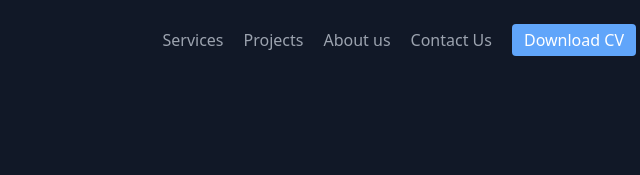
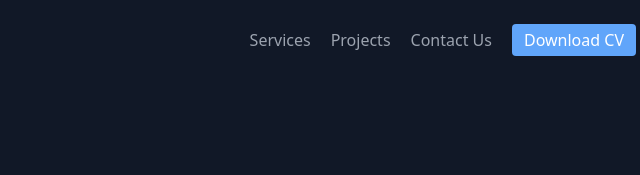
Before and after one commit to newton-anperor/newton-anperor.github.io, a website: page index.html in a window 1280 px wide. Shown: the top 175 px of the page, 624-1264 px from the left. Drawn offline with nearby package versions, Linux system fonts and the light colour scheme.

Commit message:
Update index.html

```diff
--- a/index.html
+++ b/index.html
@@ -40,7 +40,7 @@
         <nav class="md:ml-auto flex flex-wrap items-center text-base justify-center">
           <a href="#services" class="mr-5 hover:text-white">Services</a>
           <a href="#projects" class="mr-5 hover:text-white">Projects</a>
-          <a href="#About" class="mr-5 hover:text-white">About us</a>
+          <!--<a href="#About" class="mr-5 hover:text-white">About us</a>-->
           <a href="#contact_us" class="mr-5 hover:text-white">Contact Us</a>
         </nav>
         <a href="/Newton-Rajbanshi-cv.pdf" download="Newton-cv.pdf"><button
```
